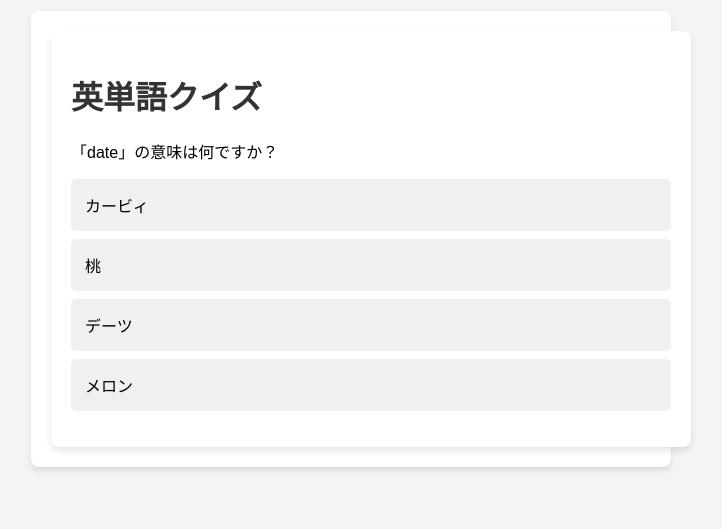
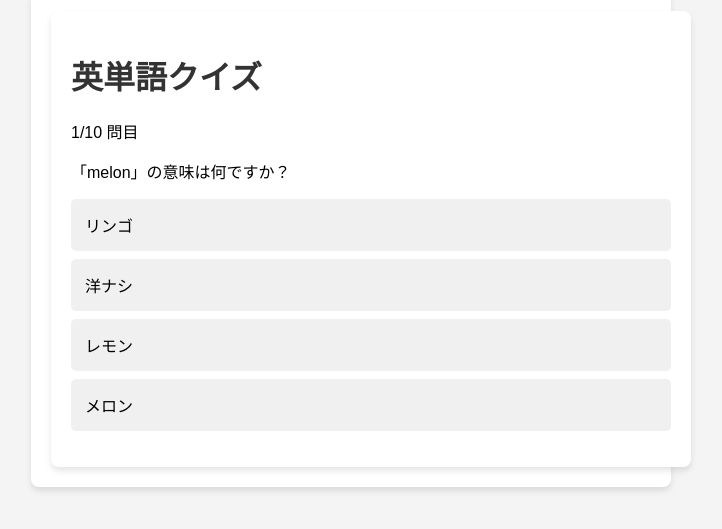
Before and after one commit to KazzHead/GhostVocab, a Next.js app: page / in a window 1280 px wide. Shown: the part 181-710 px from the top of the page, without its empty margins (289-1011 px from the left). Built offline with nearby package versions, Linux system fonts and the light colour scheme.

Commit message:
Add results

```diff
--- a/pages/api/words.js
+++ b/pages/api/words.js
@@ -8,10 +8,15 @@ export default function handler(req, res) {
       res.status(500).json({ message: "ファイルを読み込めませんでした。" });
       return;
     }
-    const words = data.split("\n").map((line) => {
-      const [word, meaning] = line.split(",");
-      return { word, meaning };
-    });
+    let words = data
+      .split("\n")
+      .slice(0, 10)
+      .map((line) => {
+        const [word, meaning] = line.split(",");
+        return { word, meaning };
+      });
+    // 問題をランダムにシャッフル
+    words = words.sort(() => Math.random() - 0.5);
     res.status(200).json(words);
   });
 }
--- a/pages/index.tsx
+++ b/pages/index.tsx
@@ -1,6 +1,7 @@
 import { useState, useEffect } from "react";
 //import styles from "C:/Users/onlyb/quiz-app/styles/index.module.css";
 import styles from "../styles/Quiz.module.css";
+import { useRouter } from "next/router";
 
 interface Word {
   word: string;
@@ -10,22 +11,40 @@ interface Word {
 export default function Home() {
   const [words, setWords] = useState<Word[]>([]);
   const [currentWord, setCurrentWord] = useState<Word | null>(null);
+  const [currentWordIndex, setCurrentWordIndex] = useState(0);
   const [choices, setChoices] = useState<string[]>([]);
   const [selectedChoice, setSelectedChoice] = useState<string | null>(null);
+  const [isChoosing, setIsChoosing] = useState(true);
+  const [score, setScore] = useState(0);
+  const router = useRouter();
 
   useEffect(() => {
     async function fetchWords() {
       const response = await fetch("/api/words");
       const data: Word[] = await response.json();
+      console.log("Words fetched:", data);
       setWords(data);
-      pickWord(data);
+      pickWord(0);
     }
     fetchWords();
   }, []);
 
-  function pickWord(words: Word[]) {
-    if (words.length === 0) return;
-    const word = words[Math.floor(Math.random() * words.length)];
+  useEffect(() => {
+    if (words.length > 0) {
+      pickWord(0);
+    }
+  }, [words]);
+
+  function pickWord(index: number) {
+    console.log(`pickWord called with index: ${index}`);
+    console.log(`words.length: ${words.length}`);
+    if (index >= words.length) {
+      console.log("No more words to display.");
+      //router.push(`/results?score=${score}`);
+      return;
+    }
+    setCurrentWordIndex(index);
+    const word = words[index];
     setCurrentWord(word);
     const fakeChoices: string[] = [];
     while (fakeChoices.length < 3) {
@@ -39,11 +58,25 @@ export default function Home() {
     }
     setChoices([...fakeChoices, word.meaning].sort(() => Math.random() - 0.5));
     setSelectedChoice(null);
+    setIsChoosing(true);
+    console.log(`isChoosing set to true after picking word: ${word.word}`);
   }
 
   function handleChoice(choice: string) {
+    if (!isChoosing) return; // 選択が有効な場合のみ処理を実行
     setSelectedChoice(choice);
-    setTimeout(() => pickWord(words), 2000);
+    setIsChoosing(false); // 選択後は他の選択肢をクリックできないようにする
+    if (choice === currentWord?.meaning) {
+      setScore(score + 1); // 正解の場合はスコアをインクリメント
+    }
+    const nextIndex = currentWordIndex + 1; // 次の問題のインデックスを計算
+    setTimeout(() => {
+      if (nextIndex < words.length) {
+        pickWord(nextIndex); // まだ問題があれば次の問題を表示
+      } else {
+        router.push(`/results?score=${score}`); // 問題がなければ結果ページへ遷移
+      }
+    }, 2000); // 選択後2秒待ってから次の動作へ
   }
 
   function getChoiceClass(choice: string) {
@@ -58,10 +91,11 @@ export default function Home() {
   return (
     <div className={styles.container}>
       <h1 className={styles.container}>英単語クイズ</h1>
-      {currentWord ? (
+      <p>{`${currentWordIndex + 1}/${words.length} 問目`}</p>
+      {currentWord && (
         <>
           <p>{`「${currentWord.word}」の意味は何ですか？`}</p>
-          <ul className={styles.container}>
+          <ul>
             {choices.map((choice, index) => (
               <li
                 key={index}
@@ -73,8 +107,6 @@ export default function Home() {
             ))}
           </ul>
         </>
-      ) : (
-        <p>単語をロードしています...</p>
       )}
     </div>
   );
```
Also changed, not shown: pages/results.tsx (added, +16 -0 lines).
